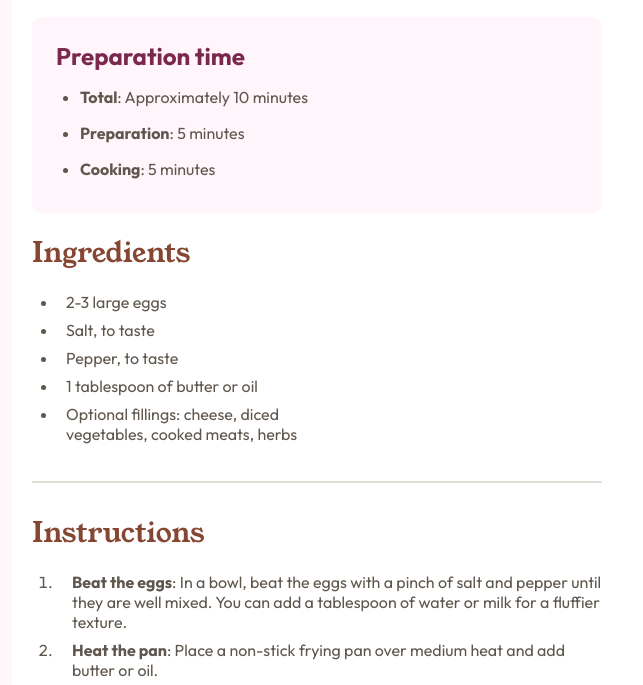
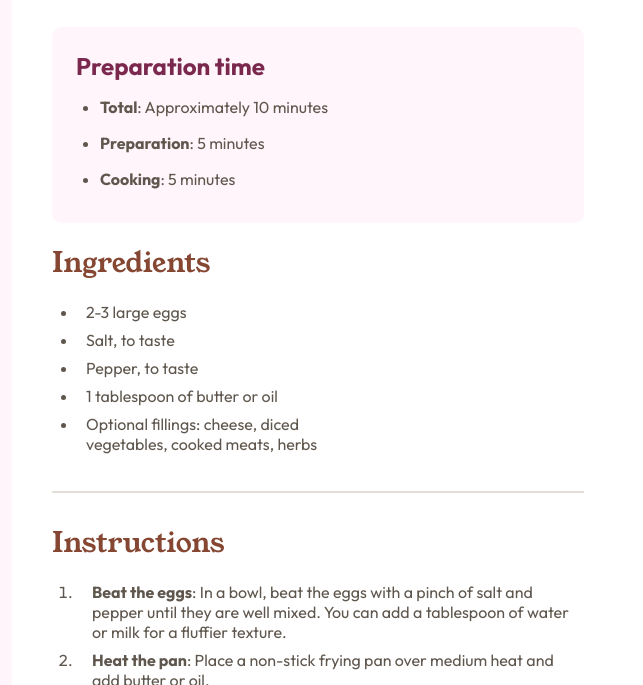
Before and after one commit to JCrotzer/Recipe-page, a plain HTML site: page index.html in a window 1280 px wide. Shown: the part 558-1243 px from the top of the page, without its empty margins (308-951 px from the left). Drawn offline with Linux system fonts and the light colour scheme.

Commit message:
updated css

```diff
--- a/assets/css/style.css
+++ b/assets/css/style.css
@@ -185,8 +185,8 @@ hr {
   main {
     max-width: 50%;
     background-color: white;
-    margin: 100px auto;
-    border-radius: 10px;
+    margin: 110px auto;
+    border-radius: 20px;
   }
 
   header {
@@ -199,7 +199,7 @@ hr {
   }
 
   .recipe-content {
-    margin: auto 20px;
+    margin: auto 40px;
   }
 
   .recipe-details h1 {
```
